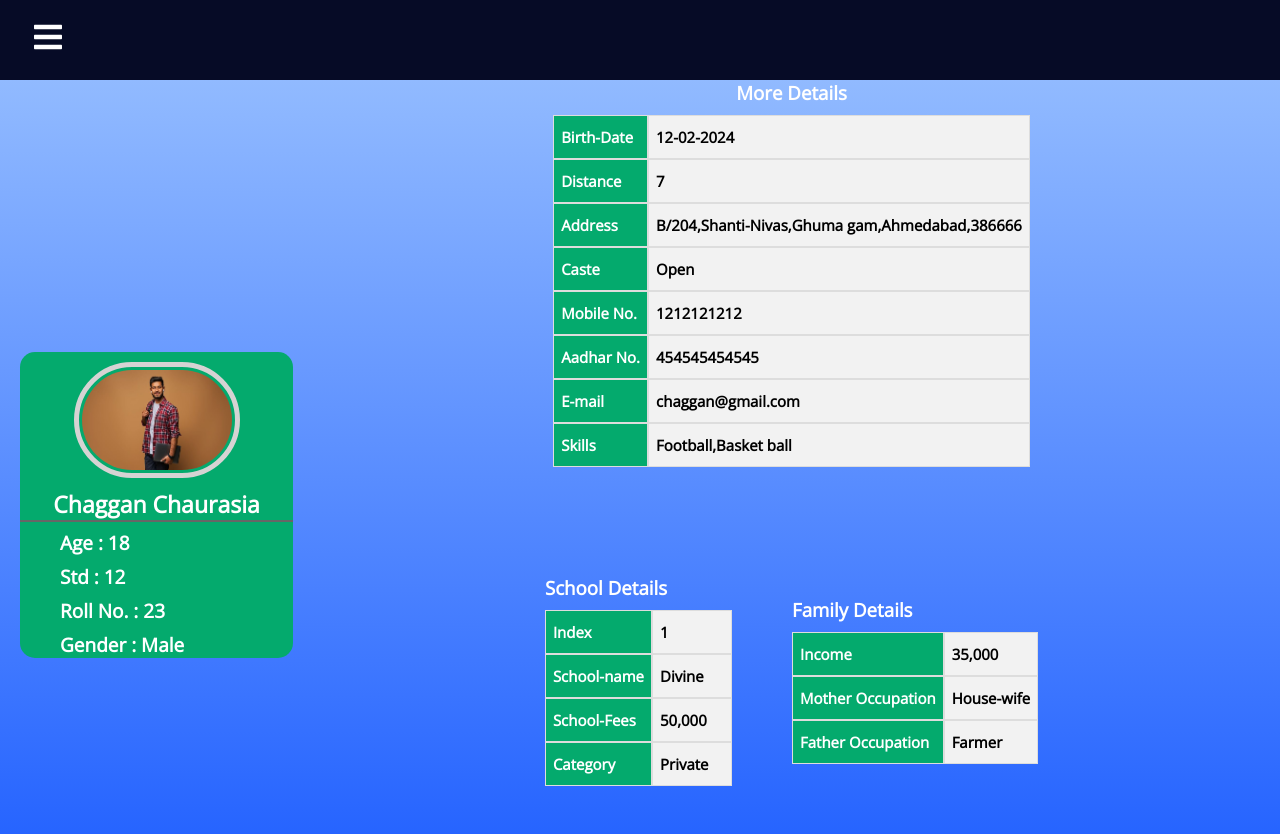
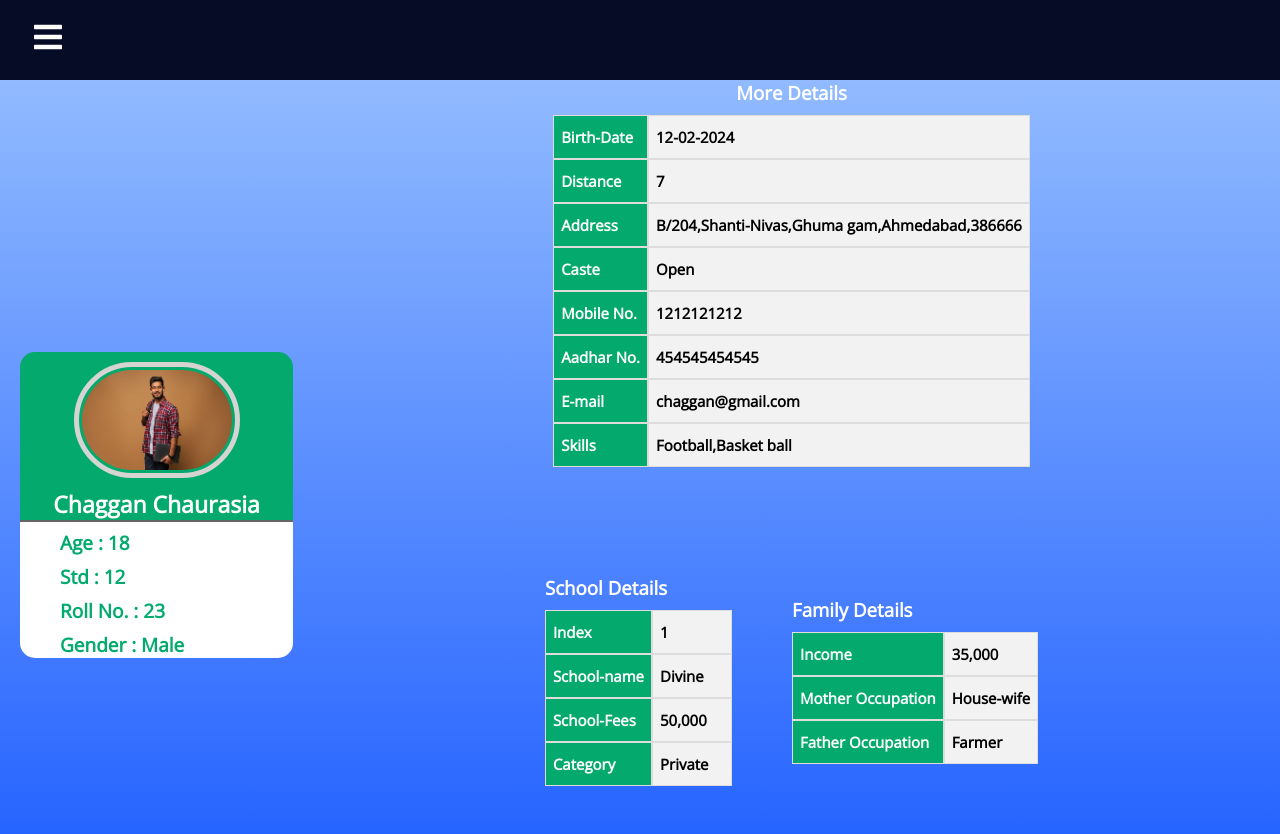
Before and after one commit to Priyansh307/School-Dropout-Project, a React (Vite) app in the folder Project/: page /student-details in a window 1280 px wide. Shown: the top 834 px of the page. Built offline with nearby package versions, Linux system fonts and the light colour scheme.

Commit message:
Update std_home.css

```diff
--- a/Project/src/Components/School/Pages2/CSS/std_home.css
+++ b/Project/src/Components/School/Pages2/CSS/std_home.css
@@ -51,14 +51,14 @@
     box-sizing: border-box;
     border-radius: 0px 0px 15px 15px;
     padding-left: 40px;
-    background-color: #04AA6D;
+    background-color: white;
 }
 
 .basic_info p {
 
     font-size: 19px;
     padding-top: 8px;
-    color: white;
+    color: #02ab6d;
 }
 
 
```
